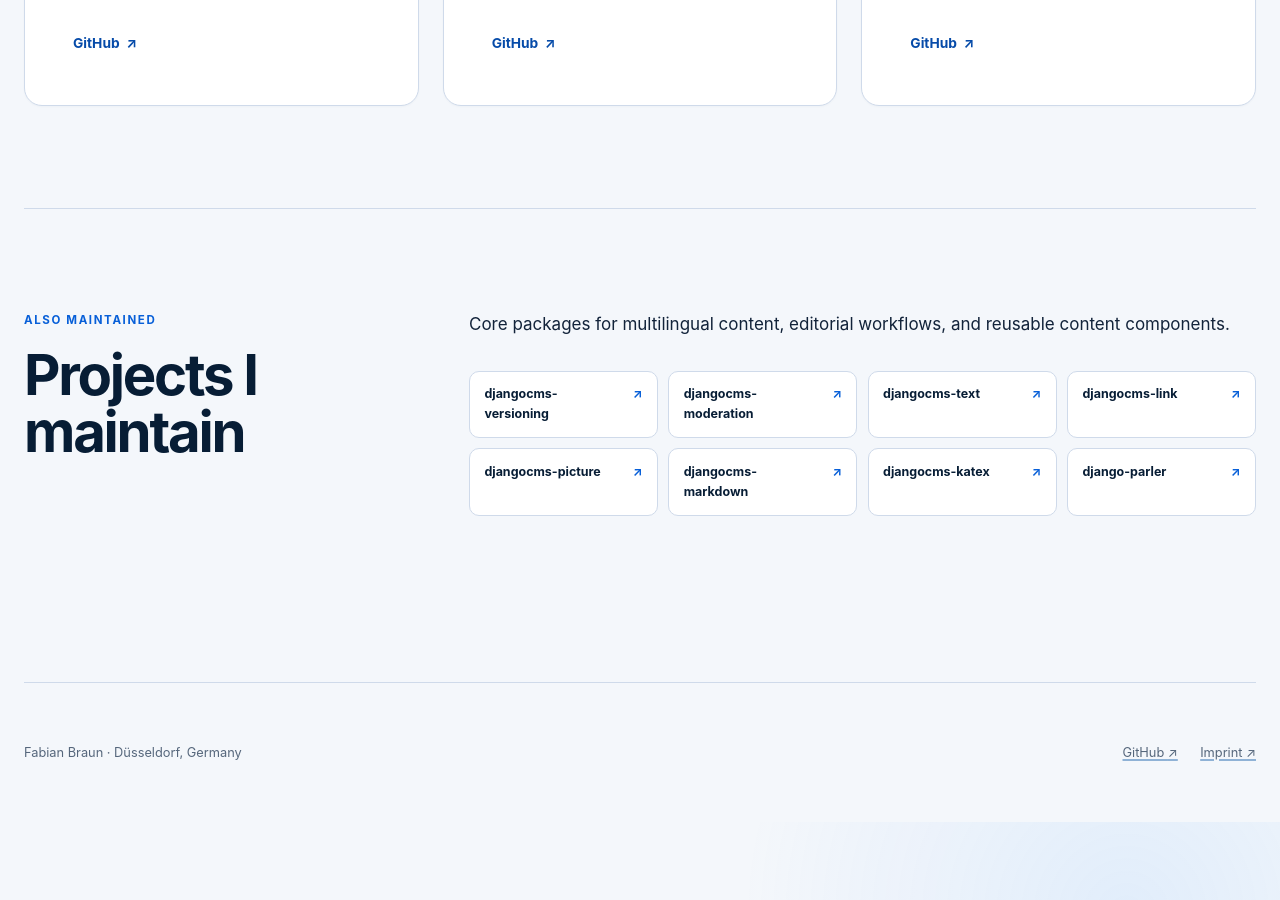
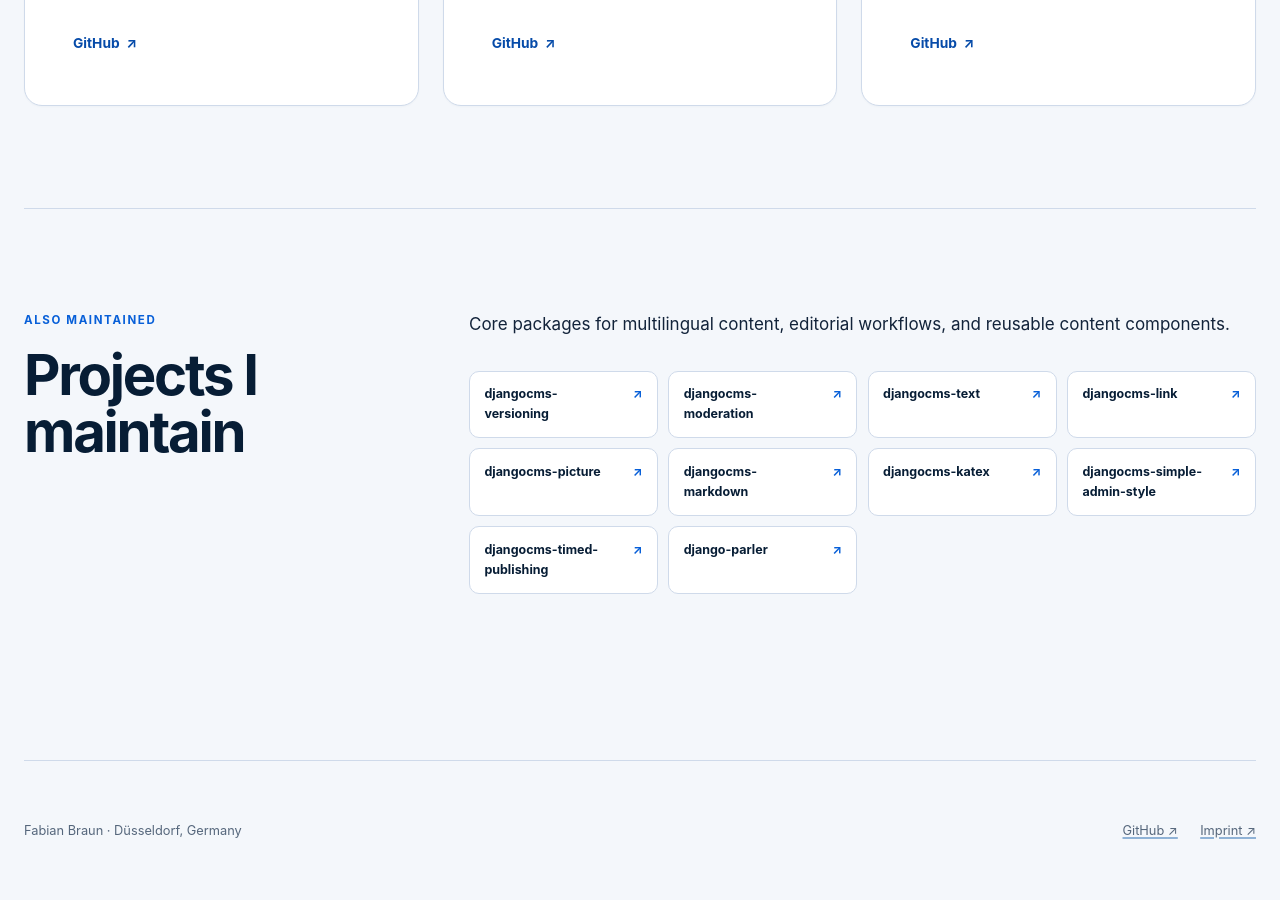
Before and after one commit to fsbraun/fsbraun.github.io, a Jekyll site: the page built from projects.md, in a window 1280 px wide and 900 px high, scrolled down 1479 px. Built offline with Jekyll 4.4.1, drawn with Linux system fonts in a browser that asks for light colours.

Commit message:
feat: Update projects.md

```diff
--- a/projects.md
+++ b/projects.md
@@ -85,6 +85,8 @@ permalink: /projects/
         <a href="https://github.com/django-cms/djangocms-picture">djangocms-picture</a>
         <a href="https://github.com/fsbraun/djangocms-markdown">djangocms-markdown</a>
         <a href="https://github.com/fsbraun/djangocms-katex">djangocms-katex</a>
+        <a href="https://github.com/fsbraun/djangocms-simple-admin-style">djangocms-simple-admin-style</a>
+        <a href="https://github.com/fsbraun/djangocms-timed-publishing">djangocms-timed-publishing</a>
         <a href="https://github.com/django-parler/django-parler">django-parler</a>
       </div>
     </div>
```
